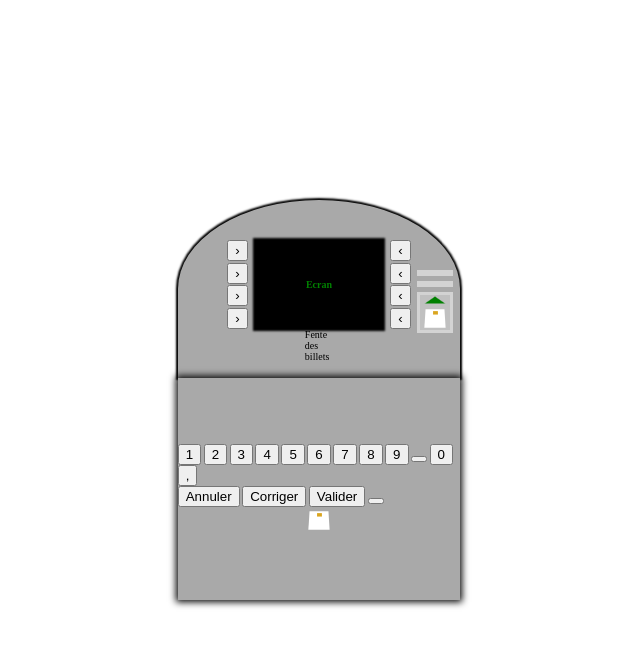
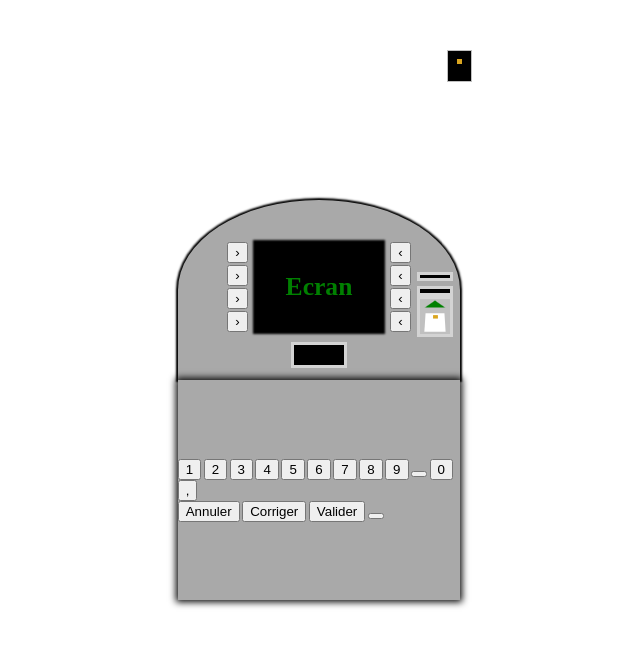
Before and after one commit to SkylerAuraArena/DAB, a plain HTML site: page index.html in a window 1280 px wide. Shown: the whole page, without its empty margins (321-961 px from the left). Drawn offline with Linux system fonts and the light colour scheme.

Commit message:
Fin partielle de la partie haute (tous les éléments sont placés et le drag and drop est fonctionnel)

```diff
--- a/index.html
+++ b/index.html
@@ -7,6 +7,11 @@
         <title>DAB</title>
     </head>
     <body>
+        <div id="userCard">
+            <div class="cardImg userCardImg">
+                <div class="chip userChip"></div>
+            </div>
+        </div>
         <div class="container">
             <div class="head">
                 <div class="upperHead">
@@ -24,8 +29,10 @@
                         <button class="button">&lsaquo;</button>
                     </div>
                     <div class="cardSpot">
-                        <div class="ticketSlot"></div>
-                        <div class="cardSlot"></div>
+                        <div class="slots">
+                            <div class="ticketSlot"></div>
+                            <div class="cardSlot"></div>
+                        </div>
                         <div class="cardImgGroup">
                             <div class="triangle"></div>
                             <div class="cardImg">
@@ -34,7 +41,7 @@
                         </div>
                     </div>
                 </div>
-                <div class="cashSlot">Fente des billets</div>
+                <div class="cashSlot"></div>
             </div>
             <div class="tank">
                 <div class="keyboard">
@@ -59,10 +66,9 @@
                         <button></button>
                     </div>
                 </div>
-                <div class="cardImg">
-                    <div class="chip"></div>
-                </div>
             </div>
         <div>
+        <script type="text/javascript" src="index.js" />
+        <noscript>Désolé, votre navigateur ne supporte pas JavaScript!</noscript>
     </body>
 </html>
--- /dev/null
+++ b/index.js
@@ -0,0 +1,27 @@
+const card = document.querySelector("#userCard");
+let shiftX;
+let shiftY;
+
+card.addEventListener("dragstart", event => event.preventDefault());
+
+const move = event => {
+    card.style.left = event.pageX - shiftX + "px";
+    card.style.top = event.pageY - shiftY + "px";
+};
+
+const mouseMove = event => {
+    move(event);
+};
+
+card.addEventListener("mousedown", event => {
+    card.style.position = "absolute";
+    const rect = card.getBoundingClientRect();
+    shiftX = event.clientX - rect.left;
+    shiftY = event.clientY - rect.top;
+    move(event);
+    card.addEventListener("mousemove", mouseMove);
+});
+
+card.addEventListener("mouseup", () => {
+    card.removeEventListener("mousemove", mouseMove);
+});
--- a/style.css
+++ b/style.css
@@ -18,6 +18,7 @@ body{
     flex-direction: column;
     height: 400px;
     max-width: 500px;
+    z-index: 0;
 }
 
 .head{
@@ -27,10 +28,11 @@ body{
     justify-items: center;
     align-items: center;
     flex-direction: column;
-    height: 40vh;
+    height: 41vh;
     width: 95%;
     border-radius: 100% 100% 0px 0px;
     box-shadow: 0px 0px 2px 2px black;
+    row-gap: 10px;
 }
 .upperHead{
     height: 50%;
@@ -38,6 +40,7 @@ body{
     position: relative;
     display: flex;
     flex-direction: row;
+    margin-top: 30px;
 }
 .screen{
     background-color: black;
@@ -50,6 +53,7 @@ body{
     justify-content: center;
     align-items: center;
     font-weight: bold;
+    font-size: 1.6rem;
 }
 .leftArrows{
     display: flex;
@@ -63,6 +67,103 @@ body{
     justify-content: space-between;
     margin-left: 7px;
 }
+.cardSpot{
+    position: absolute;
+    display: flex;
+    flex-direction: column;
+    left: 183px;
+    height: 87.5px;
+}
+.slots{
+    z-index: 3;
+    border-top-right-radius: 23px;
+}
+.ticketSlot{
+    width: 30px;
+    height: 5%;
+    margin-bottom: 5px;
+    margin-left: 7px;
+    margin-top: 30px;
+    background-color: black;
+    border: 3px solid lightgray;
+    padding-top: 1px;
+}
+.cardSlot{
+    width: 30px;
+    height: 5%;
+    margin-left: 7px;
+    background-color: black;
+    border: 3px solid lightgray;
+    padding-top: 1px;
+}
+.cardSlot:hover{
+    background-color: green;
+}
+.cashSlot{
+    width: 50px;
+    height: 20px;
+    background-color: black;
+    border: 3px solid lightgray;
+}
+
+.cardImgGroup{
+    display: flex;
+    flex-direction: column;
+    align-items: center;
+    width: 30px;
+    height: 40%;
+    margin-left: 7px;
+    margin-top: 5px;
+    background-color: silver;
+    border: 3px solid lightgray;
+}
+.triangle{
+    display : inline-block;
+    border-right : 10px solid transparent;
+    border-bottom : 10px solid green;
+    border-left : 10px solid transparent;
+    transform: perspective(150px) rotateX(45deg);
+}
+#userCard{
+    position: absolute;
+    top: 50px;
+    left: 60%;
+    z-index: 1;
+    cursor: pointer;
+}
+.cardImg{
+    position: relative;
+    display: flex;
+    justify-content: center;
+    border-top : 13px solid white;
+    border-right : 10px solid white;
+    border-bottom : 13px solid white;
+    border-left : 10px solid white;
+    transform: perspective(150px) rotateX(45deg);
+}
+.userCardImg{
+    justify-items: center;
+    background-color: black;
+    width: 23px;
+    height: 30px;
+    border: 1px solid silver;
+    transform: perspective(0px) rotateX(0deg);
+}
+.cardImgGroup:hover{
+     transform: translateY(-4px);
+}
+.chip{
+    position: absolute;
+    background-color: goldenrod;
+    width: 5px;
+    height: 5px;
+    bottom: 5px;
+}
+.userChip{
+    display: relative;
+    top: 7.5px;
+}
+
 .tank{
     background-color: darkgray;
     display: flex;
@@ -74,71 +175,3 @@ body{
     width: 95%;
     box-shadow: 0px 0px 7px 2px black;
 }
-.cardSpot{
-    position: absolute;
-    display: flex;
-    flex-direction: column;
-    left: 182px;
-    height: 87.5px;
-}
-.ticketSlot{
-    width: 30px;
-    height: 5%;
-    margin-bottom: 5px;
-    margin-left: 7.5px;
-    margin-top: 30px;
-    background-color: black;
-    border: 3px solid lightgray;
-}
-.cardSlot{
-    width: 30px;
-    height: 10%;
-    margin-left: 7.5px;
-    background-color: black;
-    border: 3px solid lightgray;
-}
-.cardSlot:hover{
-    background-color: green;
-}
-.cashSlot{
-    width: 10%;
-    height: 5%;
-}
-.cardImgGroup{
-    display: flex;
-    flex-direction: column;
-    align-items: center;
-    width: 30px;
-    height: 40%;
-    margin-left: 7.5px;
-    margin-top: 5px;
-    background-color: silver;
-    border: 3px solid lightgray;
-}
-.triangle{
-    display : inline-block;
-    border-right : 10px solid transparent;
-    border-bottom : 10px solid green;
-    border-left : 10px solid transparent;
-    transform: perspective(150px) rotateX(45deg);
-}
-.cardImg{
-    position: relative;
-    display: flex;
-    justify-content: center;
-    border-top : 13px solid white;
-    border-right : 10px solid white;
-    border-bottom : 13px solid white;
-    border-left : 10px solid white;
-    transform: perspective(150px) rotateX(45deg);
-}
-.cardImgGroup:hover{
-     transform: translateY(-4px);
-}
-.chip{
-    position: absolute;
-    background-color: goldenrod;
-    width: 5px;
-    height: 5px;
-    bottom: 5px;
-}
```
